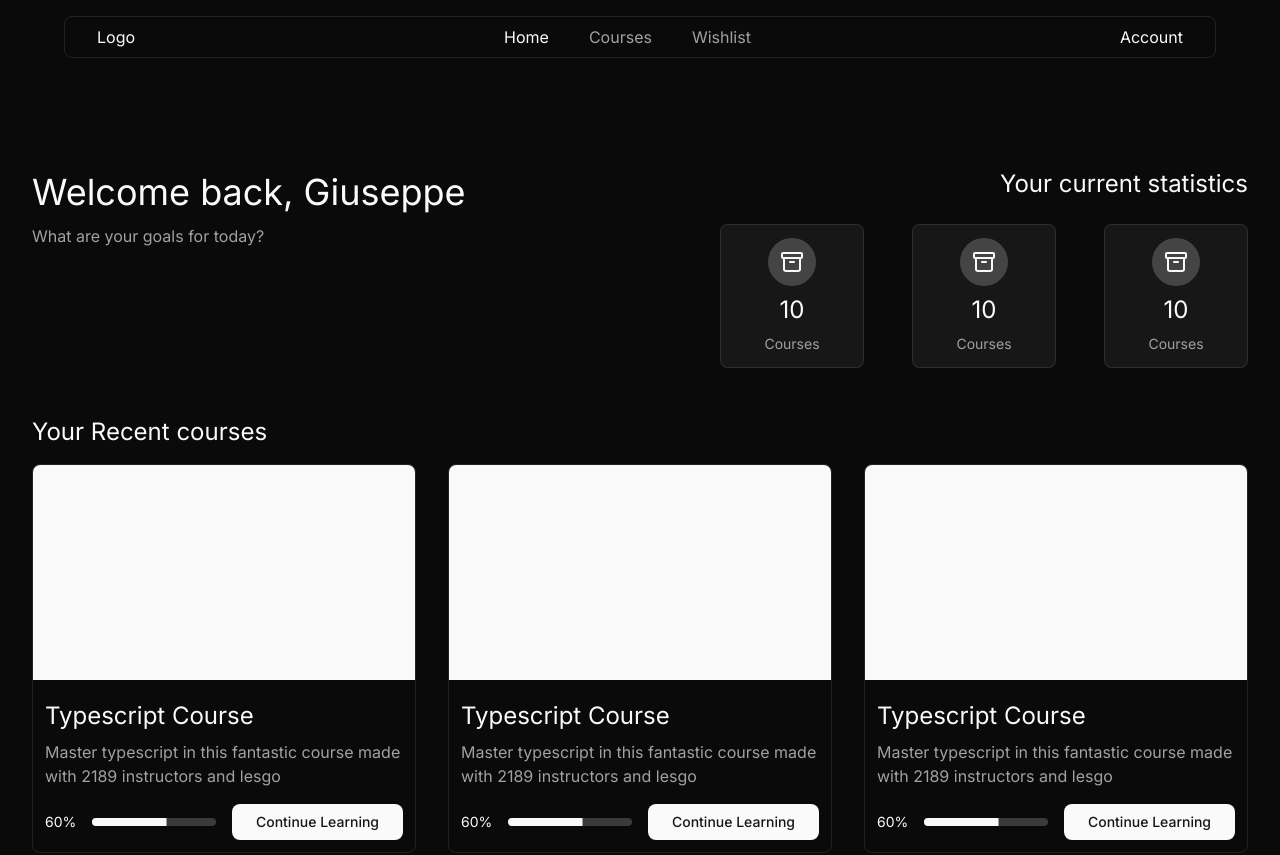
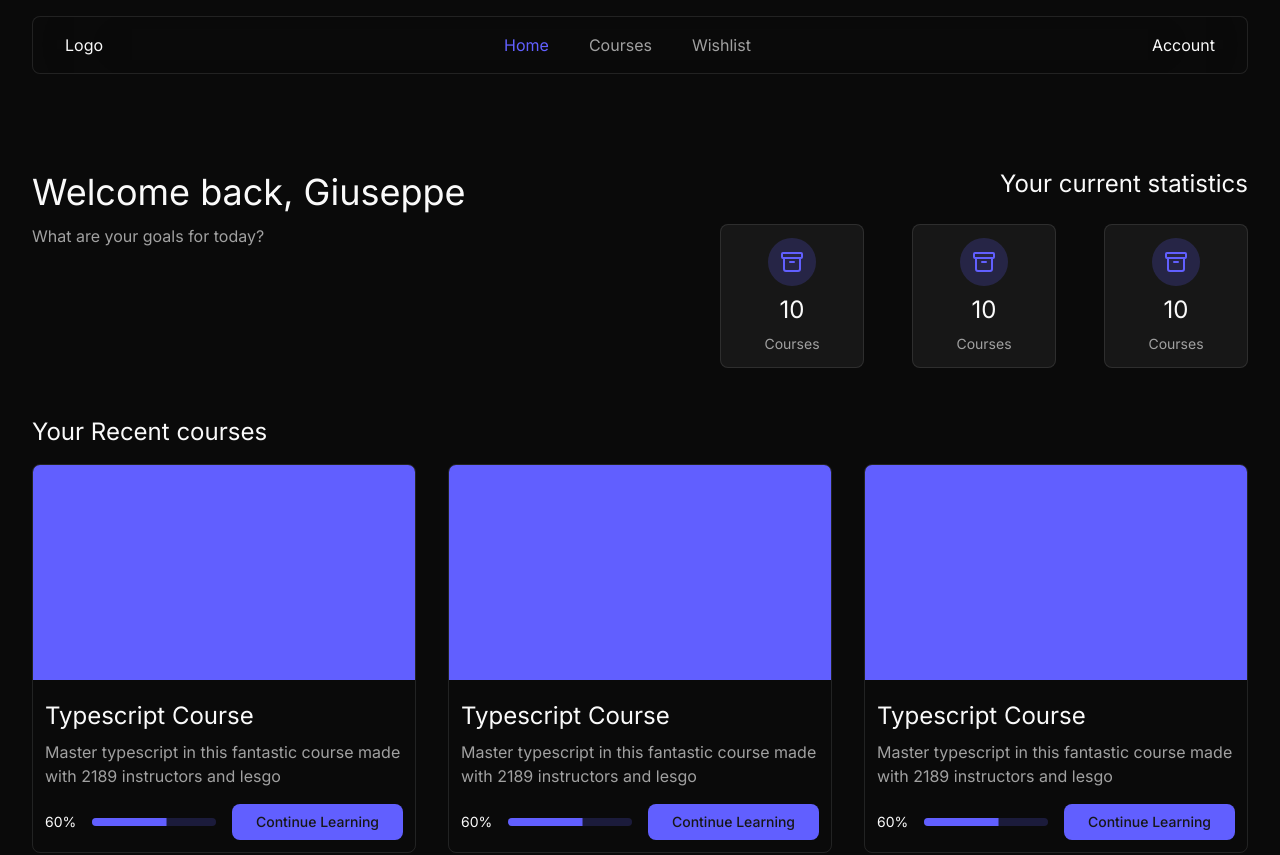
Before and after one commit to crstelli/codinglabs-lms, a Next.js app: page / in a window 1280 px wide. Shown: the top 855 px of the page. Built offline with nearby package versions, Linux system fonts and the light colour scheme.

Commit message:
Customized navbar and added a test color.

```diff
--- a/app/globals.css
+++ b/app/globals.css
@@ -85,7 +85,7 @@
   --card-foreground: oklch(0.985 0 0);
   --popover: oklch(0.205 0 0);
   --popover-foreground: oklch(0.985 0 0);
-  --primary: oklch(0.985 0 0);
+  --primary: oklch(58.5% 0.233 277.117);
   --primary-foreground: oklch(0.205 0 0);
   --secondary: oklch(0.269 0 0);
   --secondary-foreground: oklch(0.985 0 0);
--- a/components/Navbar.tsx
+++ b/components/Navbar.tsx
@@ -9,7 +9,7 @@ function Navbar() {
   const pathname = usePathname();
 
   return (
-    <nav className="z-1 fixed left-1/2 -translate-x-1/2 grid grid-cols-[auto_1fr_auto] mt-4 w-[90%] border px-8 py-2 rounded-md">
+    <nav className="z-1 backdrop-blur-3xl bg-background/70 fixed left-1/2 -translate-x-1/2 grid grid-cols-[auto_1fr_auto] mt-4 w-[95%] max-w-350 border px-8 py-4 rounded-md">
       <div>Logo</div>
       <ul className="flex items-center justify-center gap-10">
         {NAV_LINKS.map((el) => {
```
